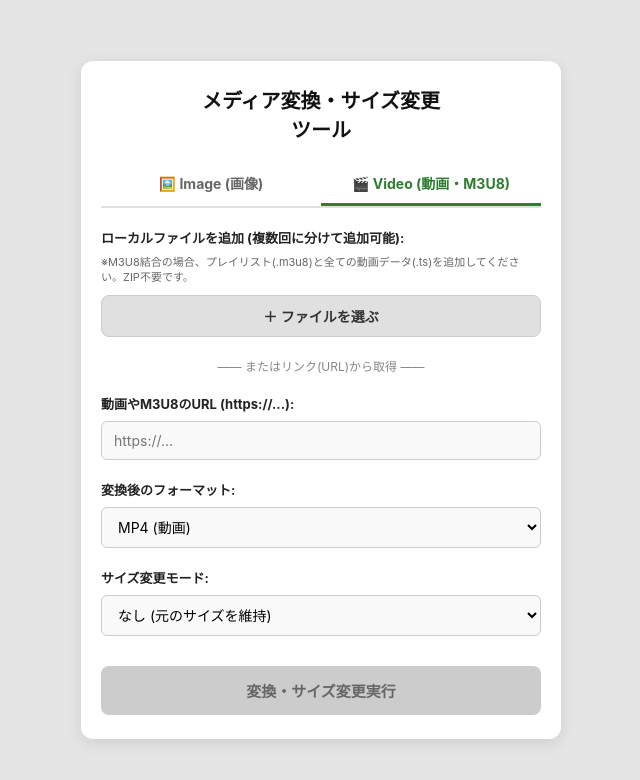
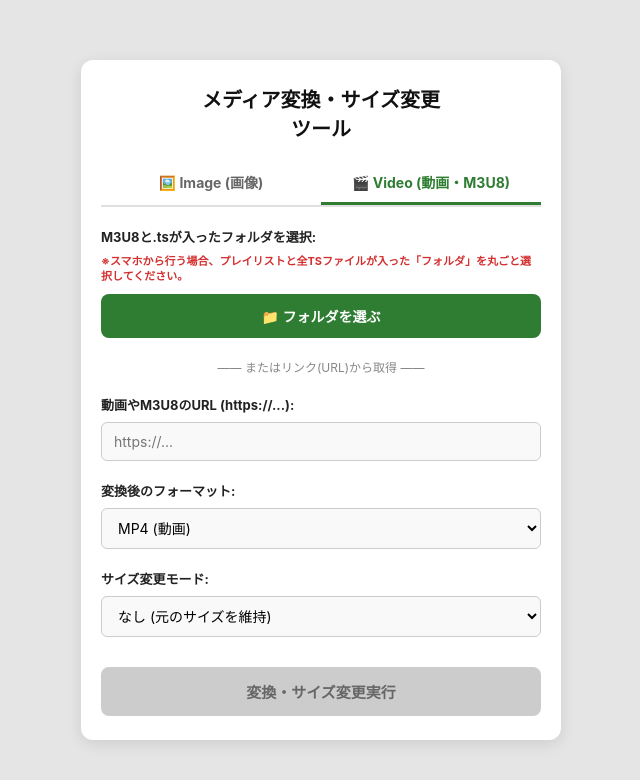
Before and after one commit to Python0718/Image, a Flask app: page / in a window 1280 px wide. Shown: the top 780 px of the page, without its empty margins (319-959 px from the left). Run offline with Flask 3, Linux system fonts and the light colour scheme.

Commit message:
Update index.html

```diff
--- a/templates/index.html
+++ b/templates/index.html
@@ -80,27 +80,28 @@
 
         .hint {
             font-size: 11px;
-            color: #666;
+            color: #d32f2f;
             margin-bottom: 10px;
             line-height: 1.4;
+            font-weight: bold;
         }
 
         .file-btn {
-            background: #e0e0e0;
-            border: 1px solid #ccc;
-            padding: 10px 16px;
+            background: #2e7d32;
+            color: white;
+            border: none;
+            padding: 12px 16px;
             border-radius: 8px;
             font-size: 14px;
             font-weight: bold;
             cursor: pointer;
-            color: #333;
             width: 100%;
             text-align: center;
             transition: background 0.2s;
         }
 
         .file-btn:active {
-            background: #d0d0d0;
+            background: #1b5e20;
         }
 
         .file-list {
@@ -253,12 +254,13 @@
     </div>
 
     <form id="convertForm" enctype="multipart/form-data">
-        <input type="file" id="fileInput" multiple style="display: none;" onchange="handleFileSelect(event)">
+        <!-- フォルダごと、または複数ファイルを一度に選択できるように変更 -->
+        <input type="file" id="fileInput" multiple webkitdirectory style="display: none;" onchange="handleFileSelect(event)">
 
         <div class="form-group">
-            <label id="fileLabel">ローカルファイルを追加 (複数回に分けて追加可能):</label>
-            <p class="hint" id="fileHint">※M3U8結合の場合、プレイリスト(.m3u8)と全ての動画データ(.ts)を追加してください。ZIP不要です。</p>
-            <button type="button" class="file-btn" onclick="document.getElementById('fileInput').click()">＋ ファイルを選ぶ</button>
+            <label id="fileLabel">M3U8と.tsが入ったフォルダを選択:</label>
+            <p class="hint" id="fileHint">※スマホから行う場合、プレイリストと全TSファイルが入った「フォルダ」を丸ごと選択してください。</p>
+            <button type="button" class="file-btn" onclick="document.getElementById('fileInput').click()">📁 フォルダを選ぶ</button>
             <div class="file-list" id="fileListDisplay" style="display: none;"></div>
         </div>
 
@@ -316,7 +318,7 @@
 
 <script>
     let currentTab = 'video';
-    let selectedFiles = []; // 選択されたファイルを蓄積する配列
+    let selectedFiles = [];
 
     function switchTab(tab) {
         currentTab = tab;
@@ -326,39 +328,36 @@
 
         const targetFormat = document.getElementById('targetFormat');
         const fileHint = document.getElementById('fileHint');
+        const fileInput = document.getElementById('fileInput');
 
         if (tab === 'image') {
             targetFormat.value = "JPEG";
-            fileHint.innerText = "※JPG, PNG, WEBP, HEIC等の画像ファイルを追加してください。";
+            fileHint.innerText = "※JPG, PNG等の画像ファイルを複数選択してください。";
+            fileInput.removeAttribute('webkitdirectory');
         } else {
             targetFormat.value = "MP4";
-            fileHint.innerText = "※M3U8結合の場合、プレイリスト(.m3u8)と全ての動画データ(.ts)を追加してください。ZIP不要です。";
+            fileHint.innerText = "※プレイリストと全TSファイルが入った「フォルダ」を丸ごと選択してください。";
+            fileInput.setAttribute('webkitdirectory', '');
         }
         checkFormValid();
     }
 
-    // ファイル選択時に配列に追加（蓄積）
     function handleFileSelect(event) {
         const files = event.target.files;
+        selectedFiles = []; // リセットして一括読み込み
         for (let i = 0; i < files.length; i++) {
-            // 同じ名前のファイルが既に無ければ追加
-            if (!selectedFiles.some(f => f.name === files[i].name)) {
-                selectedFiles.push(files[i]);
-            }
+            selectedFiles.push(files[i]);
         }
-        event.target.value = ''; // 同じファイルを再度選べるようにリセット
         renderFileList();
         checkFormValid();
     }
 
-    // 蓄積リストからファイルを削除
     function removeFile(index) {
         selectedFiles.splice(index, 1);
         renderFileList();
         checkFormValid();
     }
 
-    // ファイルリストの画面描画
     function renderFileList() {
         const display = document.getElementById('fileListDisplay');
         if (selectedFiles.length === 0) {
@@ -368,7 +367,9 @@
         }
         display.style.display = 'block';
         display.innerHTML = '';
-        selectedFiles.forEach((file, index) => {
+
+        // 最初の10件＋件数を表示
+        selectedFiles.slice(0, 15).forEach((file, index) => {
             const div = document.createElement('div');
             div.className = 'file-item';
             div.innerHTML = `
@@ -377,6 +378,12 @@
             `;
             display.appendChild(div);
         });
+        if (selectedFiles.length > 15) {
+            const div = document.createElement('div');
+            div.className = 'file-item';
+            div.innerHTML = `<span style="color:#666; font-weight:bold;">他 ${selectedFiles.length - 15} 個のファイル...</span>`;
+            display.appendChild(div);
+        }
     }
 
     function toggleSizeInputs() {
@@ -400,10 +407,10 @@
     }
 
     async function startConversion() {
-        // 自前でFormDataを組み立てる（蓄積したファイルをすべて送信）
         const formData = new FormData();
         selectedFiles.forEach(file => {
-            formData.append('files', file);
+            // フォルダ選択時の相対パス構造を保持して送信
+            formData.append('files', file, file.webkitRelativePath || file.name);
         });
         formData.append('target_format', document.getElementById('targetFormat').value);
         formData.append('video_url', document.getElementById('videoUrl').value);
@@ -466,6 +473,8 @@
         }, 1000);
     }
 
+    // (Python側で既にwebkitRelativePathの階層構造を活かせるようにFlask側が受け取る準備はできています)
+
     function updateProgress(percent, message) {
         document.getElementById('progressBarFill').style.width = `${percent}%`;
         document.getElementById('progressPercent').innerText = `${percent}%`;
@@ -485,7 +494,6 @@
         });
     }
 
-    // 初期化
     checkFormValid();
 </script>
 </body>
```
